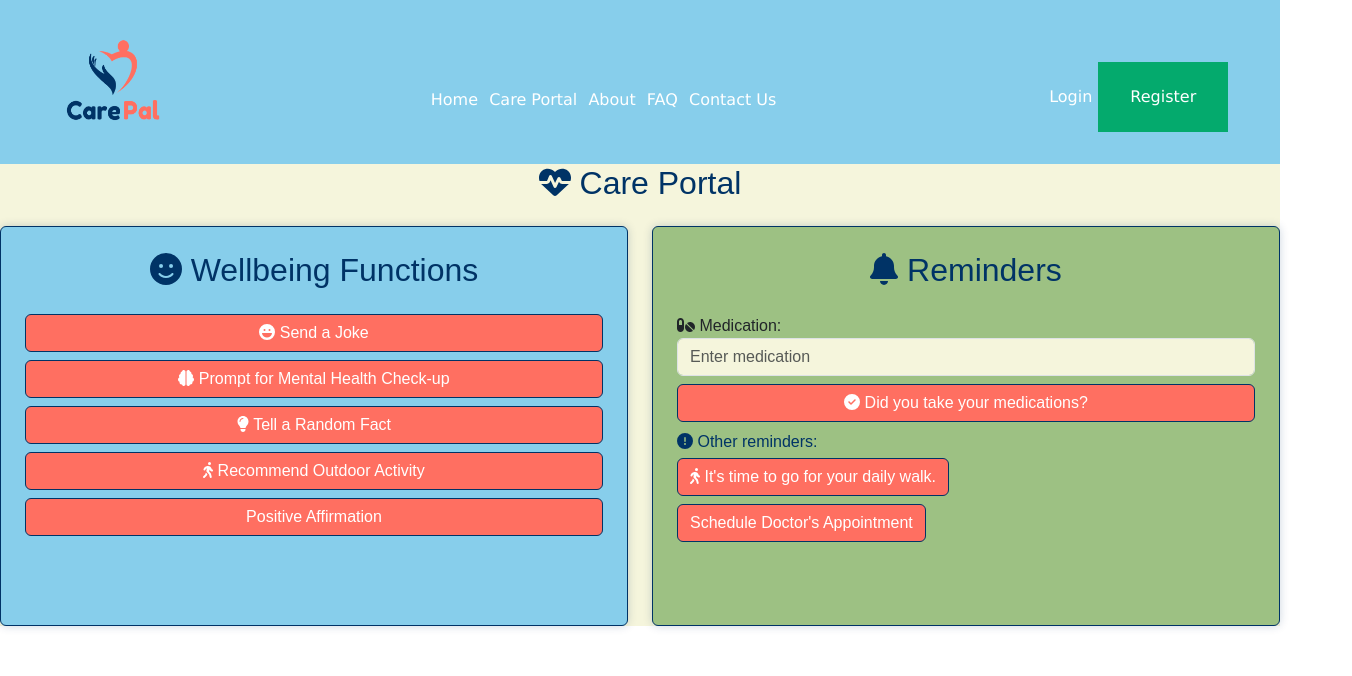
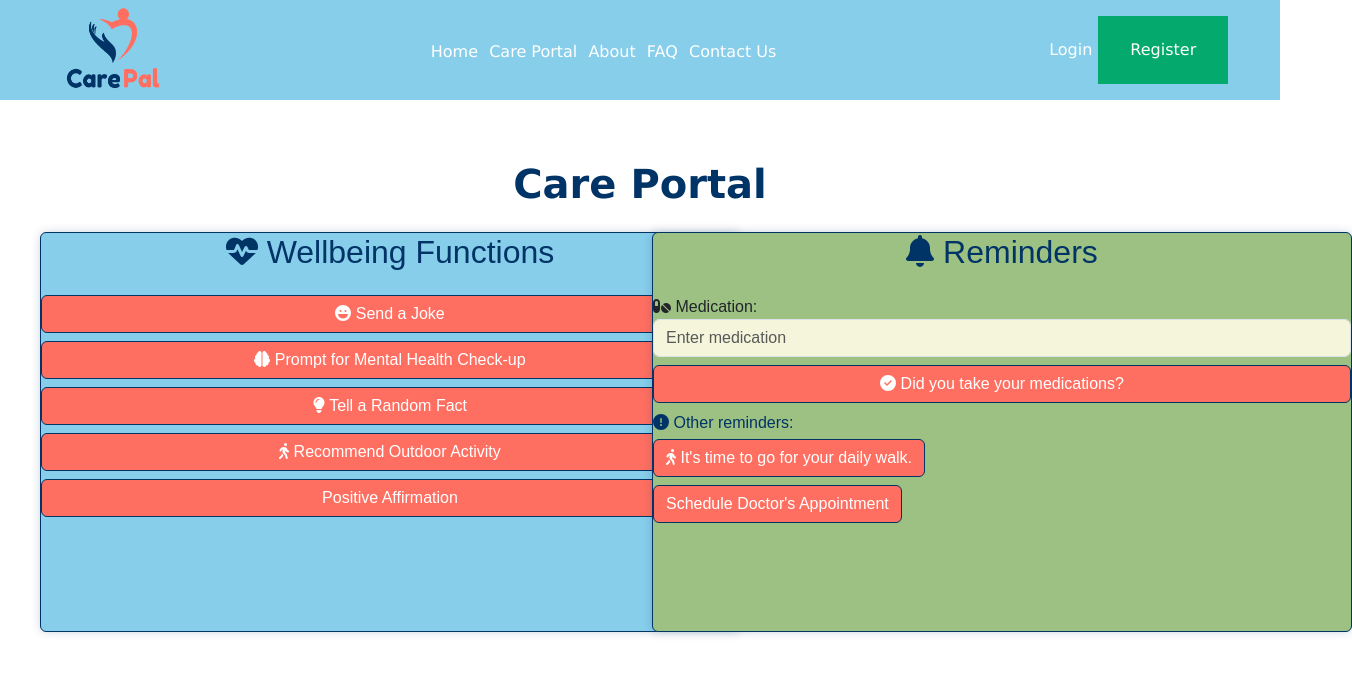
Before and after one commit to IAMAMZ/CarePal, a React (Create React App) app: page /carePortal in a window 1280 px wide. Shown: the top 676 px of the page, 1352 px wide, since content can reach past the window. Built offline with nearby package versions, Linux system fonts and the light colour scheme.

Commit message:
Stylize UI

```diff
--- a/src/pages/CarePortal.css
+++ b/src/pages/CarePortal.css
@@ -2,18 +2,62 @@
 
 .container-mt-5{
     font-family: 'Montserrat', sans-serif;
-    background-color: #F5F5DC; /* Backdrop color */
+    background-color: white; /* Backdrop color */
     color: #003366; /* Navigation and headers color */
   }
   .card-item-custom{
     height: 400px;
   }
 
+  .row{
+    display: flex;
+    justify-content: space-around;
+  }
 
+  .card1{
+    display: flex;
+    flex-direction: column;
+    /* background-color: #003366; */
+    border-color: #003366;
+    border-radius: 2;
+    border-width: 20px;
+    width: 43%;
+    /* border: none; */
+    padding: 50px;
+    margin: 20px 70px 20px 40px;
+    /* color: white; */
+  }
 
+  #header-portal{
+    font-family: Verdana, Geneva, Tahoma, sans-serif;
+    font-size: 40px;
+    font-weight: 600;
+    margin-bottom: 2em;
+  }
+
+#card-size{
+    height: 400px;
+    width: 700px;
+    margin-left: 40px;
+}
+
+#card-size1{
+  height: 400px;
+  width: 700px;
+}
+
+  .mb-4-care-portal-header{
+    color: black;
+    text-align: center;
+    margin: 2em 0em;
+    font-weight: 600;
+    font-size: 2em;
+    font-family: Verdana, Geneva, Tahoma, sans-serif;
+  }
 
   .care-portal-header {
     color: #003366; /* Navigation and headers color */
+    margin: 1.5em 0em 2em 0em;
   }
 
   .wellbeing-card {
--- a/src/pages/CarePortal.js
+++ b/src/pages/CarePortal.js
@@ -79,15 +79,15 @@ export default function CarePortal() {
 
   return (
     <div className="container-mt-5">
-      <h2 className="text-center mb-4 care-portal-header">
-        <FontAwesomeIcon icon={faHeartbeat} /> Care Portal
+      <h2 className="text-center mb-4 care-portal-header" id="header-portal">
+         Care Portal
       </h2>
 
       <div className="row">
         <div className="col-md-6">
-          <div className="card p-4 wellbeing-card card-item-custom">
+          <div className="card wellbeing-card card-item-custom" id="card-size">
             <h2 className="text-center mb-4 wellbeing-header">
-              <FontAwesomeIcon icon={faSmile} /> Wellbeing Functions
+            <FontAwesomeIcon icon={faHeartbeat} /> Wellbeing Functions
             </h2>
             <button className="btn btn-primary btn-block mb-2 wellbeing-button">
               <FontAwesomeIcon icon={faLaugh} /> Send a Joke
@@ -112,7 +112,7 @@ export default function CarePortal() {
         </div>
 
         <div className="col-md-6 ">
-          <div className="card p-4 reminders-card card-item-custom">
+          <div className="card reminders-card card-item-custom" id="card-size1" >
             <h2 className="text-center mb-4 reminders-header">
               <FontAwesomeIcon icon={faBell} /> Reminders
             </h2>
--- a/src/pages/Home.css
+++ b/src/pages/Home.css
@@ -5,7 +5,7 @@
 .home-nav{
     background-color: #87CEEB;
     display: flex;
-    padding: 2em 4em;
+    padding: 0em 4em;
     justify-content: space-between;
 }
 
@@ -22,7 +22,7 @@
     justify-content: space-between;
     color: white;
     font-family: Verdana, Geneva, Tahoma, sans-serif;
-    padding-top: 3.5em;
+    padding-top: 2.5em;
 }
 
 .nav-link{
@@ -34,7 +34,7 @@
     display: flex;
     width: 15%;
     justify-content: space-between;
-    padding-top: 1.9em;
+    padding-top: 1em;
 }
 
 .login{
@@ -45,6 +45,7 @@
     text-decoration: none;
     display: inline-block;
     font-size: 16px;
+    margin-bottom: 1em;
 }
 
 .register{
@@ -57,6 +58,7 @@
     display: inline-block;
     font-size: 16px;
     font-family: Verdana, Geneva, Tahoma, sans-serif;
+    margin-bottom: 1em;
 }
 
 .start-section{
@@ -142,7 +144,7 @@
 
 .feature-1{
     background-color:#003366;
-    width: 44%;
+    width: 43%;
     border: none;
     padding: 50px;
     margin: 20px 70px 20px 40px;
@@ -161,7 +163,7 @@
 
 .feature-2{
     background-color:#003366;
-    width: 44%;
+    width: 43%;
     border: none;
     padding: 50px;
     margin: 20px;
@@ -180,7 +182,7 @@
 
 .feature-3{
     background-color:#003366;
-    width: 44%;
+    width: 43%;
     border: none;
     padding: 50px;
     margin: 20px 70px 20px 40px;
@@ -199,7 +201,7 @@
 
 .feature-4{
     background-color:#003366;
-    width: 44%;
+    width: 43%;
     border: none;
     padding: 50px;
     margin: 20px;
```
